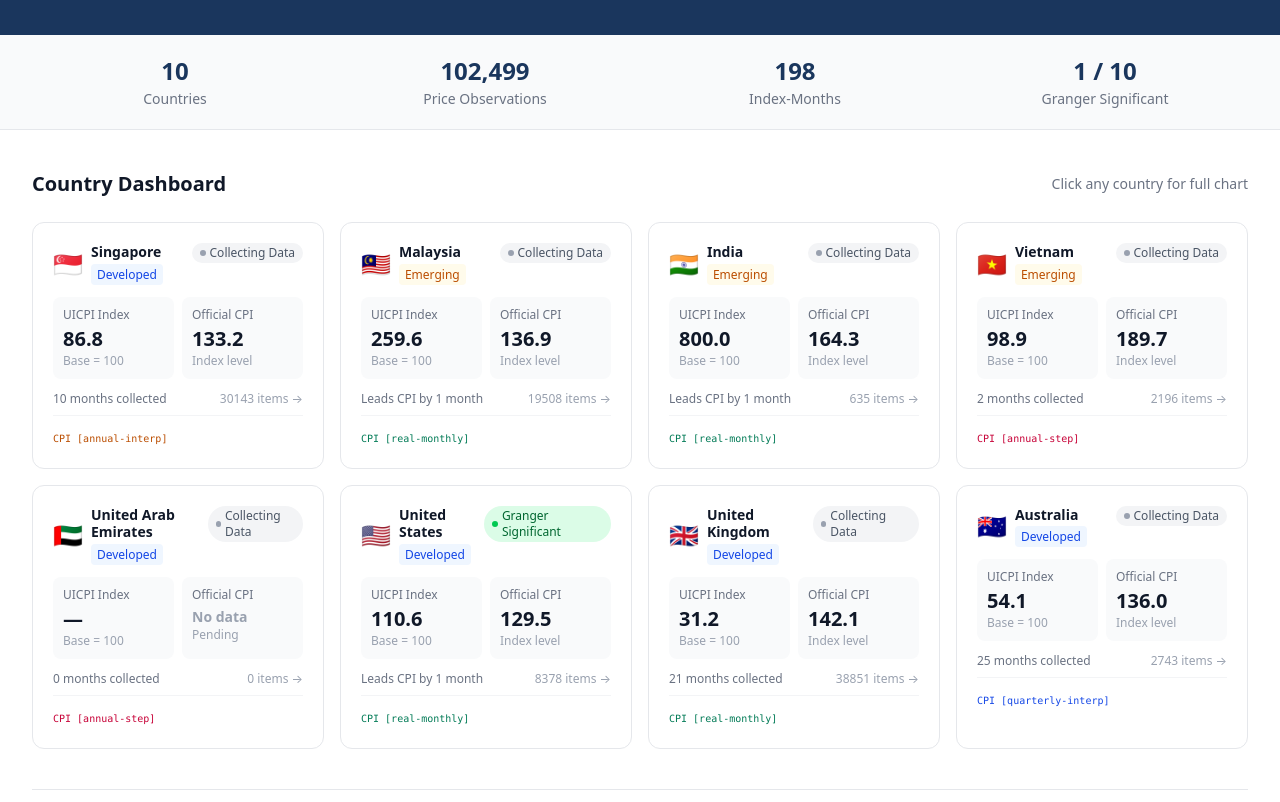
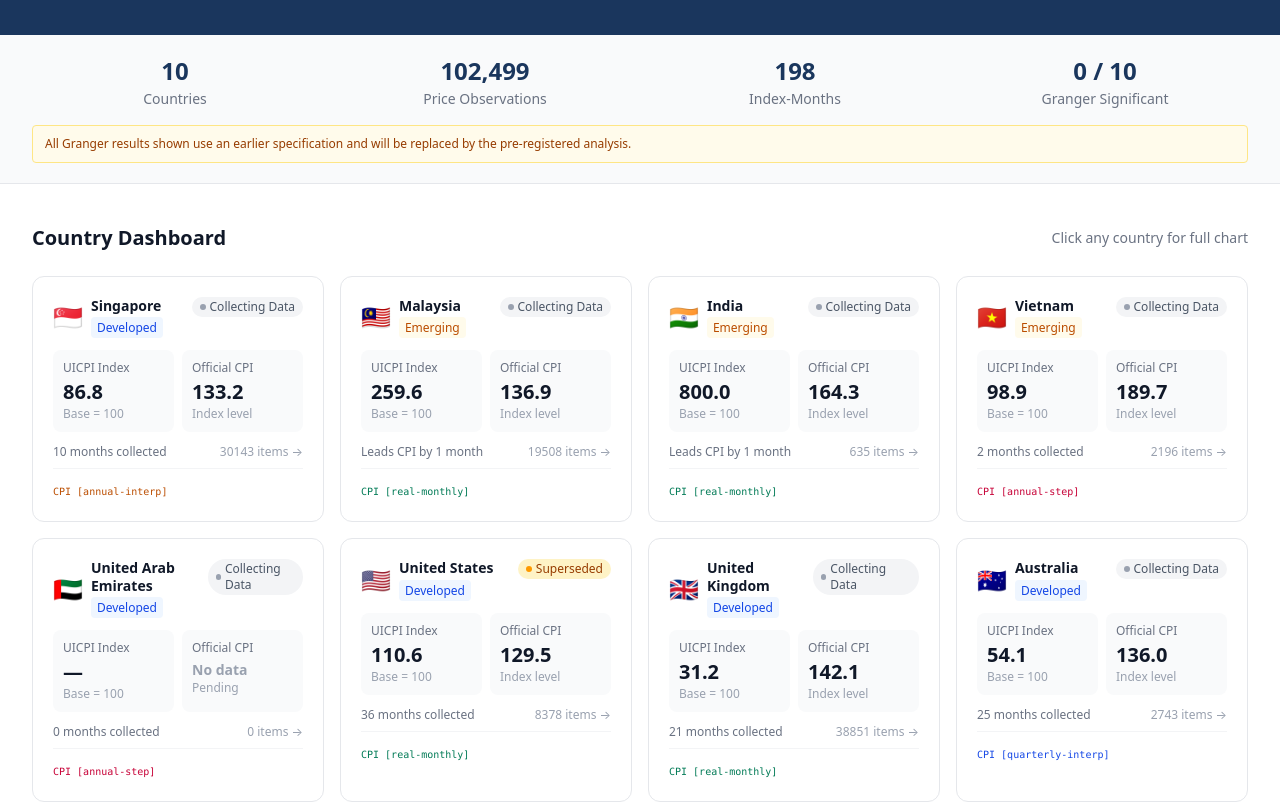
Before and after one commit to thefrogfacedfoot/Inflation-menu, a Next.js app in the folder dashboard/: page / in a window 1280 px wide. Shown: the part 540-1342 px from the top of the page. Built offline with nearby package versions, Linux system fonts and the light colour scheme.

Commit message:
Dashboard: show superseded Granger results as Superseded, hide lead time, exclude from significant count, add site-wide note

```diff
--- a/dashboard/app/[country]/page.tsx
+++ b/dashboard/app/[country]/page.tsx
@@ -3,6 +3,7 @@
 import { getCountryData, seriesToCsv } from "@/lib/data";
 import IndexChart from "@/components/IndexChart";
 import StatCard from "@/components/StatCard";
+import SupersededNote from "@/components/SupersededNote";
 import {
   SLUG_TO_COUNTRY,
   COUNTRY_FLAGS,
@@ -153,7 +154,12 @@
                   CPI {CPI_CLASS_LABEL[cpiClass]}
                 </span>
               )}
-              {summary?.granger_significant ? (
+              {summary?.granger_note ? (
+                <span className="inline-flex items-center gap-1 text-xs px-2 py-0.5 rounded-full bg-amber-100 text-amber-800 font-medium">
+                  <span className="w-1.5 h-1.5 rounded-full bg-amber-500" />
+                  Superseded
+                </span>
+              ) : summary?.granger_significant ? (
                 <span className="inline-flex items-center gap-1 text-xs px-2 py-0.5 rounded-full bg-green-100 text-green-800 font-medium">
                   <span className="w-1.5 h-1.5 rounded-full bg-green-500" />
                   Granger Significant
@@ -173,6 +179,9 @@
       {/* Granger results callout — US (positive) and India / Malaysia (null).
           The other 5 countries don't yet have enough months for a valid
           test; they keep the in-chart "Data Collection Ongoing" notice. */}
+      {(countryName === "United States" ||
+        countryName === "India" ||
+        countryName === "Malaysia") && <SupersededNote className="mb-4" />}
       {countryName === "United States" && <USGrangerCallout />}
       {countryName === "India" && <IndiaGrangerCallout />}
       {countryName === "Malaysia" && <MalaysiaGrangerCallout />}
@@ -214,10 +223,23 @@
       <div className="grid grid-cols-2 sm:grid-cols-3 lg:grid-cols-5 gap-4 mb-8">
         <StatCard
           label="Lead Time"
-          value={summary?.lead_months != null ? summary.lead_months : null}
-          unit={summary?.lead_months != null ? "months" : undefined}
-          sub="Ahead of official CPI"
-          highlight={summary?.lead_months != null}
+          value={
+            summary?.lead_months != null && !summary?.granger_note
+              ? summary.lead_months
+              : null
+          }
+          unit={
+            summary?.lead_months != null && !summary?.granger_note
+              ? "months"
+              : undefined
+          }
+          sub={
+            summary?.granger_note
+              ? "Earlier specification, superseded"
+              : "Ahead of official CPI"
+          }
+          highlight={summary?.lead_months != null && !summary?.granger_note}
+          naLabel={summary?.granger_note ? "n/a — superseded" : undefined}
         />
         <StatCard
           label="Chain Pass-Through"
--- a/dashboard/app/data/page.tsx
+++ b/dashboard/app/data/page.tsx
@@ -1,5 +1,6 @@
 import type { Metadata } from "next";
 import Link from "next/link";
+import SupersededNote from "@/components/SupersededNote";
 import { getCountrySummaries, getIndexSeries, seriesToCsv } from "@/lib/data";
 import {
   COUNTRIES,
@@ -83,6 +84,7 @@
       </div>
 
       {/* Country table */}
+      <SupersededNote className="mb-4" />
       <div className="rounded-xl border border-gray-200 bg-white overflow-hidden mb-8">
         <div className="px-6 py-4 border-b border-gray-200">
           <h2 className="font-semibold text-gray-900">
@@ -146,7 +148,11 @@
                       </div>
                     </td>
                     <td className="px-4 py-3">
-                      {s?.granger_significant ? (
+                      {s?.granger_note ? (
+                        <span className="inline-flex items-center gap-1 px-2 py-0.5 rounded-full text-xs bg-amber-100 text-amber-800 font-medium">
+                          Superseded
+                        </span>
+                      ) : s?.granger_significant ? (
                         <span className="inline-flex items-center gap-1 px-2 py-0.5 rounded-full text-xs bg-green-100 text-green-800 font-medium">
                           ✓ Granger sig.
                         </span>
--- a/dashboard/app/methodology/page.tsx
+++ b/dashboard/app/methodology/page.tsx
@@ -1,5 +1,6 @@
 import type { Metadata } from "next";
 import Link from "next/link";
+import SupersededNote from "@/components/SupersededNote";
 
 export const metadata: Metadata = {
   title: "Methodology — UICPI",
@@ -219,6 +220,7 @@
         </Section>
 
         <Section id="granger" title="5. Granger Causality Testing">
+          <SupersededNote />
           <p>
             To test whether UICPI leads official CPI, we apply the{" "}
             <strong>Granger causality test</strong> following Cavallo &amp;
--- a/dashboard/app/page.tsx
+++ b/dashboard/app/page.tsx
@@ -1,6 +1,7 @@
 import Link from "next/link";
 import { getCountrySummaries, getLatestValues } from "@/lib/data";
 import CountryMap from "@/components/CountryMap";
+import SupersededNote from "@/components/SupersededNote";
 import {
   COUNTRIES,
   COUNTRY_FLAGS,
@@ -19,7 +20,21 @@
   return v.toFixed(decimals);
 }
 
-function StatusBadge({ significant }: { significant: boolean }) {
+function StatusBadge({
+  significant,
+  superseded,
+}: {
+  significant: boolean;
+  superseded?: boolean;
+}) {
+  if (superseded) {
+    return (
+      <span className="inline-flex items-center gap-1 px-2 py-0.5 rounded-full text-xs font-medium bg-amber-100 text-amber-800">
+        <span className="w-1.5 h-1.5 rounded-full bg-amber-500" />
+        Superseded
+      </span>
+    );
+  }
   return significant ? (
     <span className="inline-flex items-center gap-1 px-2 py-0.5 rounded-full text-xs font-medium bg-green-100 text-green-800">
       <span className="w-1.5 h-1.5 rounded-full bg-green-500" />
@@ -72,7 +87,10 @@
             </span>
           </div>
         </div>
-        <StatusBadge significant={s?.granger_significant ?? false} />
+        <StatusBadge
+          significant={s?.granger_significant ?? false}
+          superseded={!!s?.granger_note}
+        />
       </div>
 
       <div className="grid grid-cols-2 gap-2 text-sm">
@@ -101,7 +119,7 @@
 
       <div className="mt-3 flex items-center justify-between text-xs text-gray-500">
         <span>
-          {s?.lead_months != null
+          {s?.lead_months != null && !s?.granger_note
             ? `Leads CPI by ${s.lead_months} month${s.lead_months !== 1 ? "s" : ""}`
             : `${s?.months_of_data ?? 0} months collected`}
         </span>
@@ -136,7 +154,7 @@
   ]);
 
   const sigCount = COUNTRIES.filter(
-    (c) => summaries[c]?.granger_significant
+    (c) => summaries[c]?.granger_significant && !summaries[c]?.granger_note
   ).length;
   const totalItems = COUNTRIES.reduce(
     (acc, c) =>
@@ -227,6 +245,7 @@
               </div>
             ))}
           </div>
+          <SupersededNote className="mt-4" />
         </div>
       </section>
 
--- a/dashboard/components/CountryMap.tsx
+++ b/dashboard/components/CountryMap.tsx
@@ -57,8 +57,13 @@
         {Object.entries(POSITIONS).map(([country, [xPct, yPct]]) => {
           const summary = summaries[country];
           const isHovered = hovered === country;
-          const isSignificant = summary?.granger_significant ?? false;
-          const color = isSignificant ? "#276749" : "#64748b";
+          const isSignificant =
+            (summary?.granger_significant ?? false) && !summary?.granger_note;
+          const color = summary?.granger_note
+            ? "#d97706"
+            : isSignificant
+            ? "#276749"
+            : "#64748b";
           const cx = (xPct / 100) * 1000;
           const cy = (yPct / 100) * 500;
 
@@ -128,6 +133,10 @@
           Granger significant
         </span>
         <span className="flex items-center gap-1.5">
+          <span className="inline-block w-3 h-3 rounded-full bg-[#d97706]" />
+          Superseded (earlier specification)
+        </span>
+        <span className="flex items-center gap-1.5">
           <span className="inline-block w-3 h-3 rounded-full bg-[#64748b]" />
           Data collection ongoing
         </span>
--- a/dashboard/components/StatCard.tsx
+++ b/dashboard/components/StatCard.tsx
@@ -4,9 +4,10 @@
   unit?: string;
   sub?: string;
   highlight?: boolean;
+  naLabel?: string;
 }
 
-export default function StatCard({ label, value, unit, sub, highlight }: Props) {
+export default function StatCard({ label, value, unit, sub, highlight, naLabel }: Props) {
   return (
     <div
       className={`rounded-lg border p-4 ${
@@ -16,7 +17,7 @@
       <p className="text-xs font-medium text-gray-500 uppercase tracking-wide">{label}</p>
       <p className="mt-1 text-2xl font-bold text-gray-900">
         {value == null ? (
-          <span className="text-gray-400 text-base">Pending</span>
+          <span className="text-gray-400 text-base">{naLabel ?? "Pending"}</span>
         ) : (
           <>
             {value}
--- /dev/null
+++ b/dashboard/components/SupersededNote.tsx
@@ -0,0 +1,12 @@
+export const GRANGER_SUPERSEDED_NOTE =
+  "All Granger results shown use an earlier specification and will be replaced by the pre-registered analysis.";
+
+export default function SupersededNote({ className = "" }: { className?: string }) {
+  return (
+    <p
+      className={`text-xs text-amber-800 bg-amber-50 border border-amber-200 rounded px-3 py-2 leading-relaxed ${className}`}
+    >
+      {GRANGER_SUPERSEDED_NOTE}
+    </p>
+  );
+}
```
